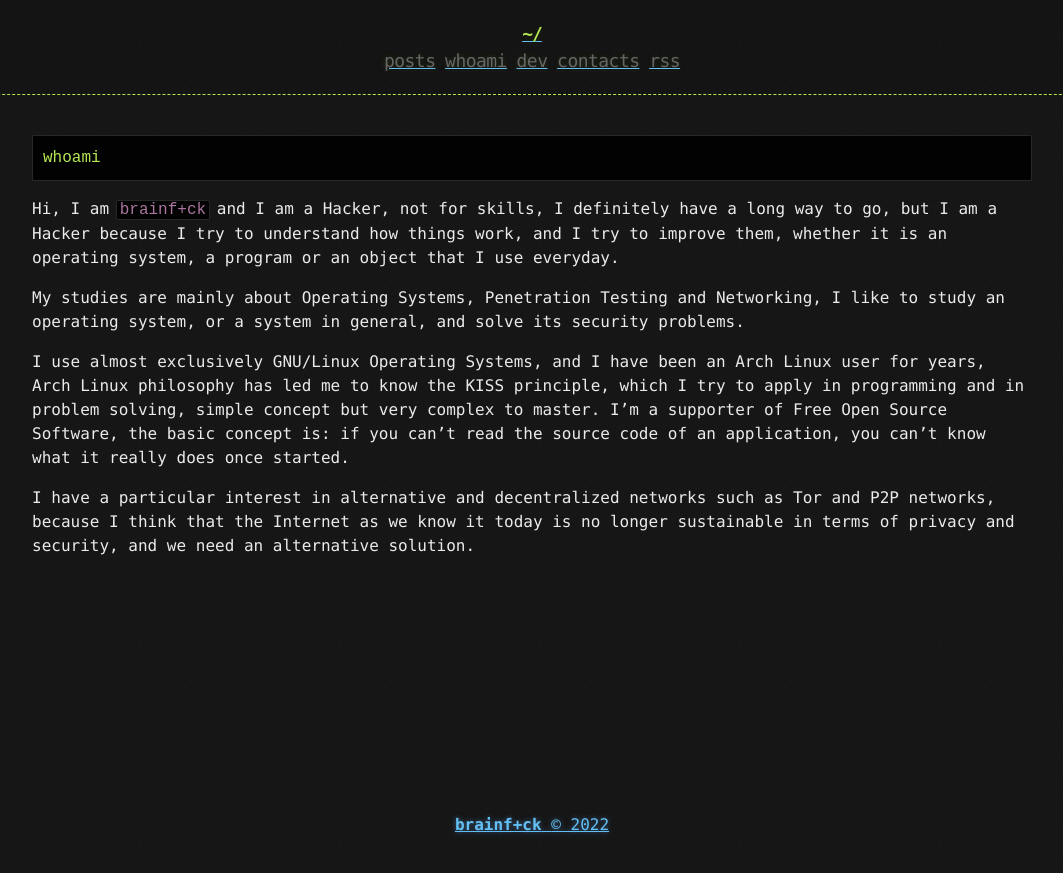
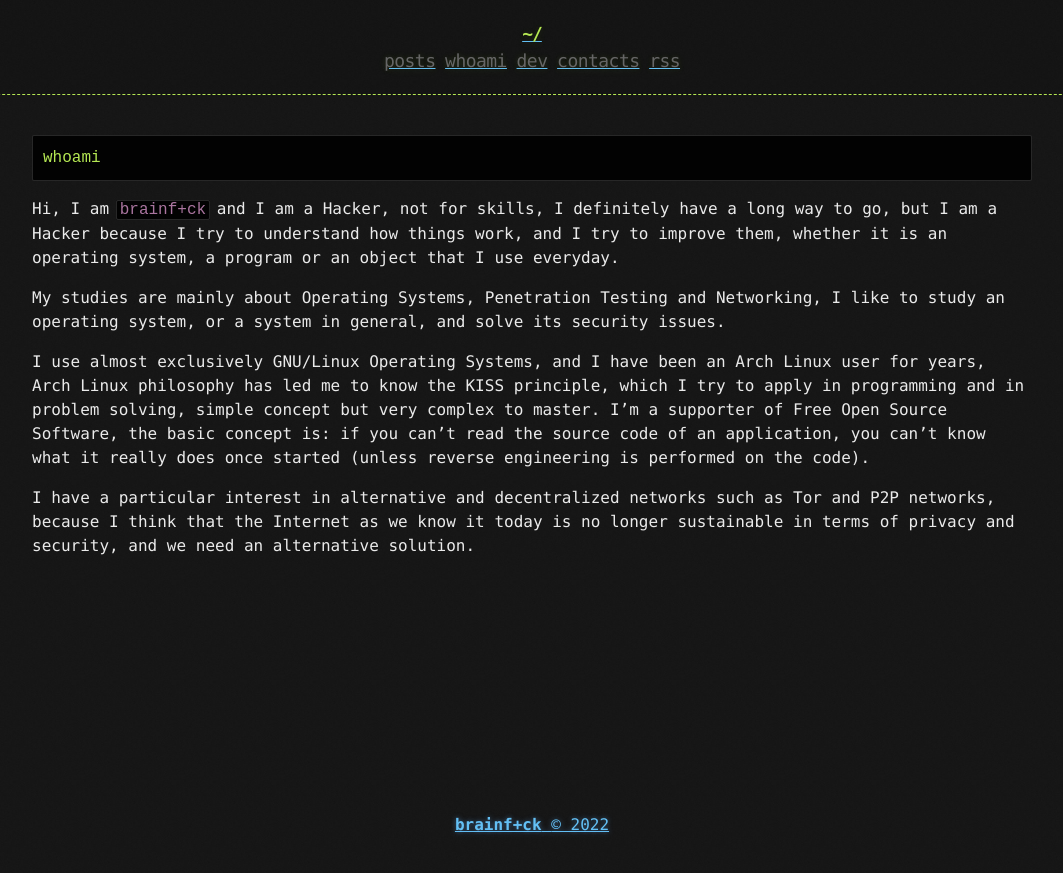
Before and after one commit to brainfucksec/brainfucksec.github.io, a Jekyll site: the page built from whoami.md, in a window 1280 px wide. Shown: the top 873 px of the page, without its empty margins (108-1171 px from the left). Built offline with Jekyll 4.4.1, drawn with Linux system fonts in a browser that asks for light colours.

Commit message:
Update whoami section

```diff
--- a/whoami.md
+++ b/whoami.md
@@ -9,9 +9,9 @@ whoami
 
 Hi, I am `brainf+ck` and I am a Hacker, not for skills, I definitely have a long way to go, but I am a Hacker because I try to understand how things work, and I try to improve them, whether it is an operating system, a program or an object that I use everyday.
 
-My studies are mainly about Operating Systems, Penetration Testing and Networking, I like to study an operating system, or a system in general, and solve its security problems.
+My studies are mainly about Operating Systems, Penetration Testing and Networking, I like to study an operating system, or a system in general, and solve its security issues.
 
 I use almost exclusively GNU/Linux Operating Systems, and I have been an Arch Linux user for years, Arch Linux philosophy has led me to know the KISS principle, which I try to apply in programming and in problem solving, simple concept but very complex to master.
-I'm a supporter of Free Open Source Software, the basic concept is: if you can't read the source code of an application, you can't know what it really does once started.
+I'm a supporter of Free Open Source Software, the basic concept is: if you can't read the source code of an application, you can't know what it really does once started (unless reverse engineering is performed on the code).
 
 I have a particular interest in alternative and decentralized networks such as Tor and P2P networks, because I think that the Internet as we know it today is no longer sustainable in terms of privacy and security, and we need an alternative solution.
```
